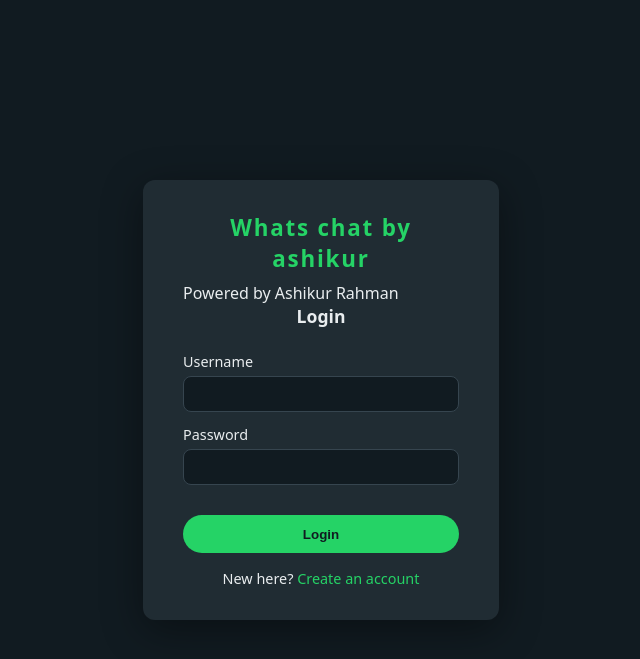
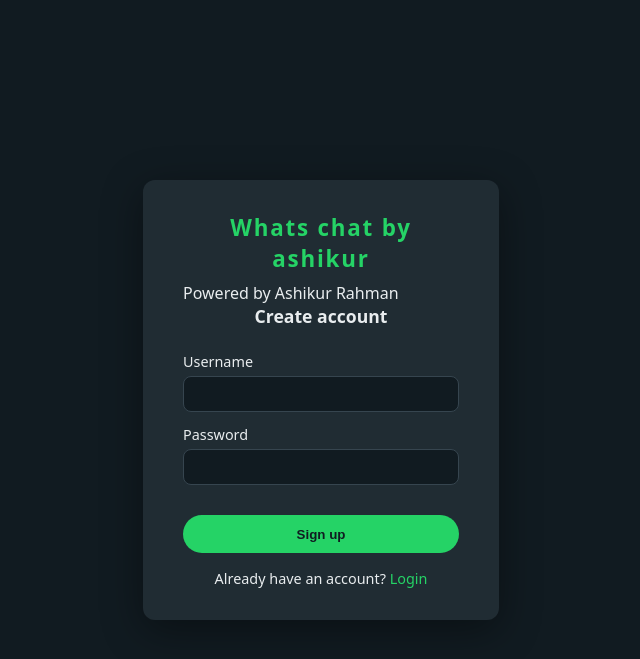
Before and after one commit to ashikurrahma017/nowrin-ashikur-chat, a Flask app: page /login in a window 1280 px wide. Shown: the top 659 px of the page, without its empty margins (319-959 px from the left). Run offline with Flask 3, Linux system fonts and the light colour scheme.

Commit message:
Update login.html

```diff
--- a/templates/login.html
+++ b/templates/login.html
@@ -1,12 +1,12 @@
 {% extends "base.html" %}
-{% block title %}Login | Whats chat{% endblock %}
+{% block title %}Register | Whats chat{% endblock %}
 
 {% block content %}
 <div class="auth-container">
     <div class="auth-card">
         <h1 class="app-title">Whats chat by ashikur</h1>
         <p class="powered-by">Powered by Ashikur Rahman</p>
-        <h2 class="auth-title">Login</h2>
+        <h2 class="auth-title">Create account</h2>
 
         {% with messages = get_flashed_messages(with_categories=true) %}
           {% if messages %}
@@ -26,15 +26,15 @@
 
             <label>
                 Password
-                <input type="password" name="password" required autocomplete="current-password">
+                <input type="password" name="password" required autocomplete="new-password">
             </label>
 
-            <button type="submit" class="btn-primary">Login</button>
+            <button type="submit" class="btn-primary">Sign up</button>
         </form>
 
         <p class="auth-switch">
-            New here?
-            <a href="{{ url_for('register') }}">Create an account</a>
+            Already have an account?
+            <a href="{{ url_for('login') }}">Login</a>
         </p>
     </div>
 </div>
```
